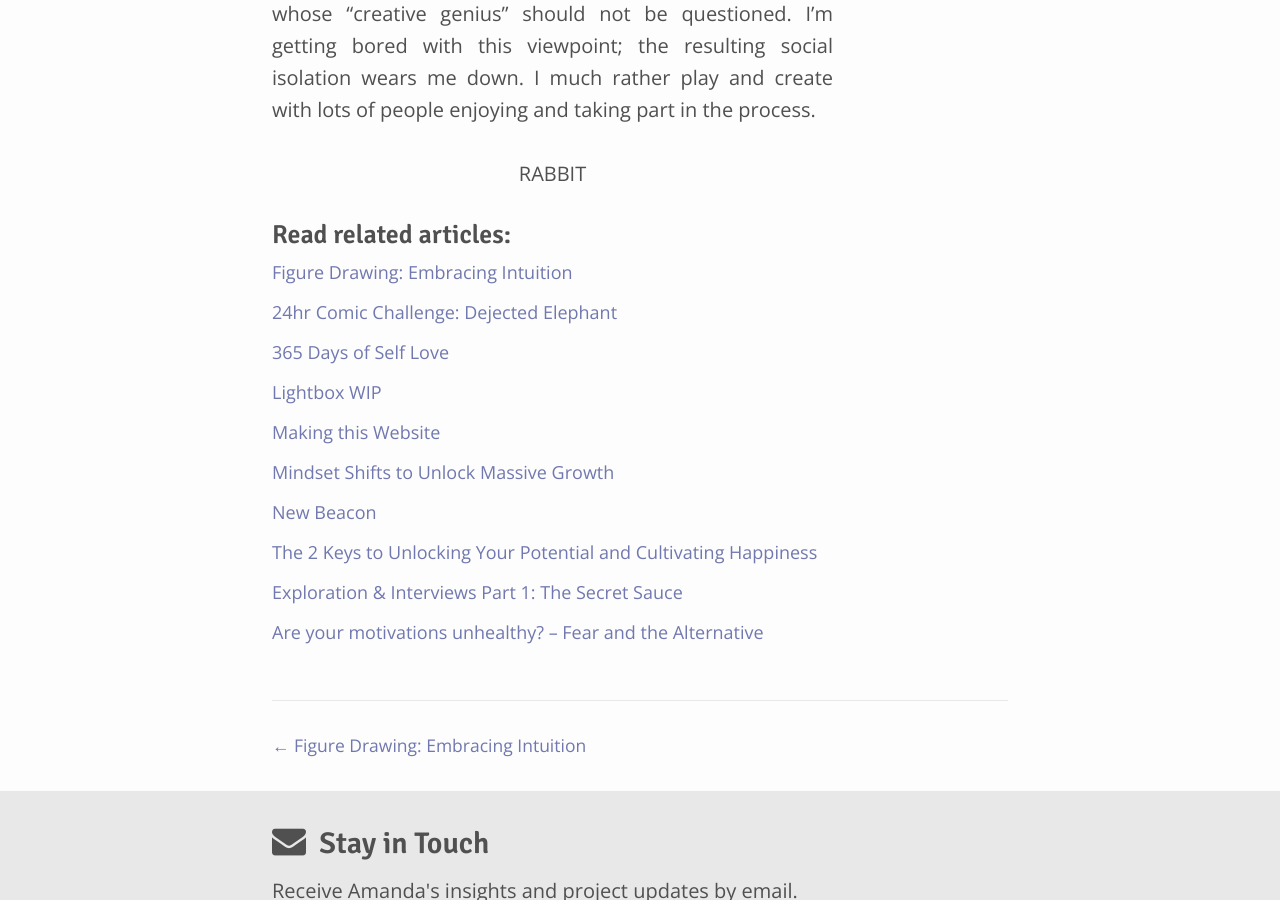
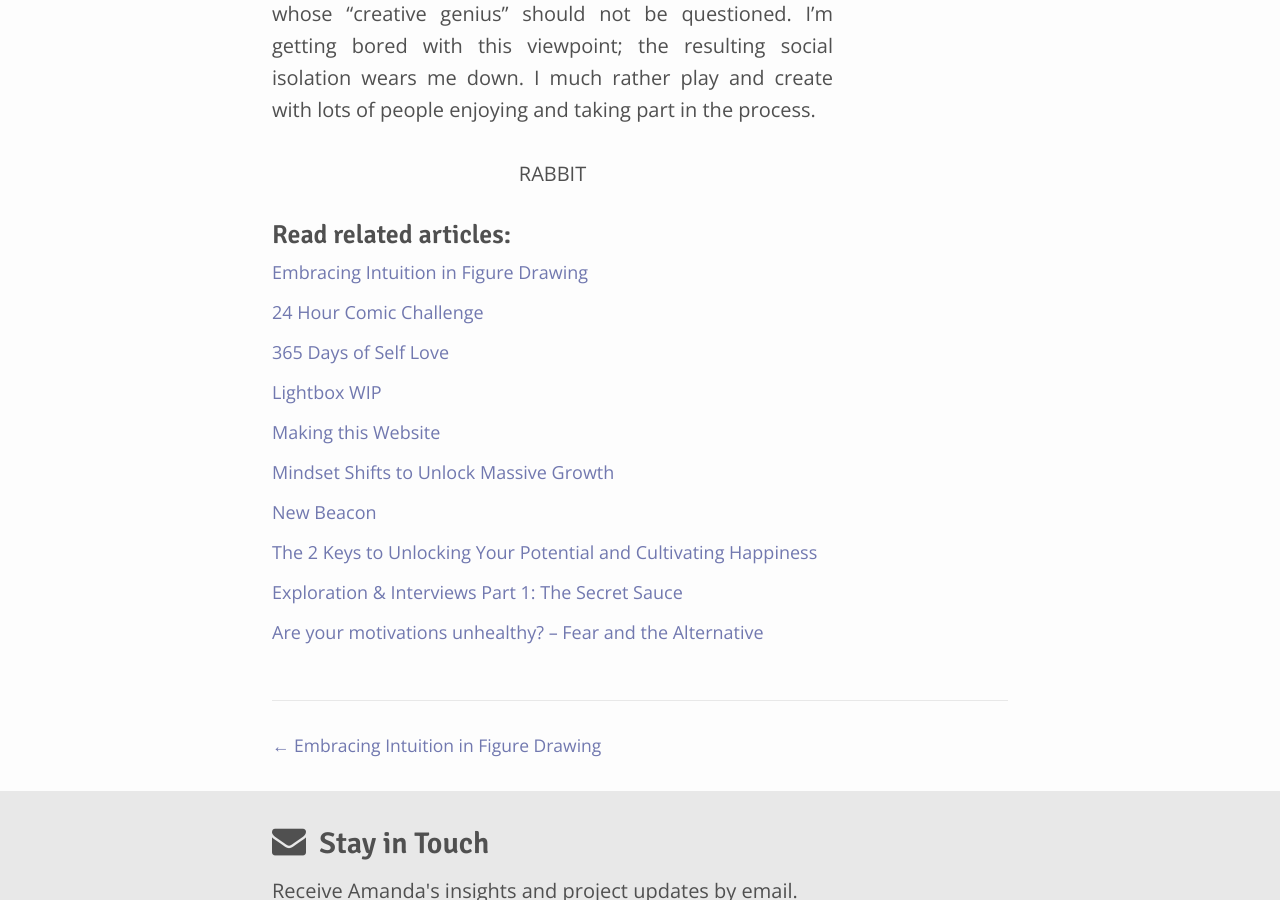
Before and after one commit to amandalynnelliott/amandalynnelliott.github.io-dev, a Jekyll site: the page built from _posts/2017-05-04-figure-drawing-challenges1.md, in a window 1280 px wide and 900 px high, scrolled down 3803 px. Built offline with Jekyll 4.4.1, drawn with Linux system fonts in a browser that asks for light colours; nearby versions of some CDN libraries.

Commit message:
Post fixes

```diff
--- a/_posts/2017-04-29-24hr-comic.md
+++ b/_posts/2017-04-29-24hr-comic.md
@@ -1,6 +1,6 @@
 ---
 layout: post
-title: "24hr Comic Challenge: Dejected Elephant"
+title: "24 Hour Comic Challenge"
 categories: personal-dev mastery
 tags: drawing story elephant comic
 author: "Amanda Lynn Elliott"
--- a/_posts/2017-05-03-intuitive-drawing.md
+++ b/_posts/2017-05-03-intuitive-drawing.md
@@ -1,6 +1,6 @@
 ---
 layout: post
-title: "Figure Drawing: Embracing Intuition "
+title: "Embracing Intuition in Figure Drawing"
 categories: personal-dev mastery
 tags: drawing figure life anatomy intuition
 author: "Amanda Lynn Elliott"
--- a/_posts/2017-05-04-figure-drawing-challenges1.md
+++ b/_posts/2017-05-04-figure-drawing-challenges1.md
@@ -16,7 +16,7 @@ Now for me, I'm much more engaged during the quick gesture poses before the long
 
 But since I was paying for the full class, long pose included, I wanted to curb my tenancy to leave early.
 
-I realized that if you aren't engaged in an activity, especially a routine one like this, then there's no point to putting in the time. I simply had to make these four 20 minute sessions more challenging. And thus, this list of challenges was born!
+I realized that if you aren't engaged in an activity, especially a routine one like this, then there's no point to putting in the time. I simply had to make these four 20 minute sessions more challenging. And thus, this list of challenges was born!<!--more-->
 
 1.	**Ambidexterity** – Use your non-dominant hand exclusively.
 2.	**Anatomy** – Focus on a specific muscle group and draw these muscles over the pose. Study the mechanics of this moving form.
```
